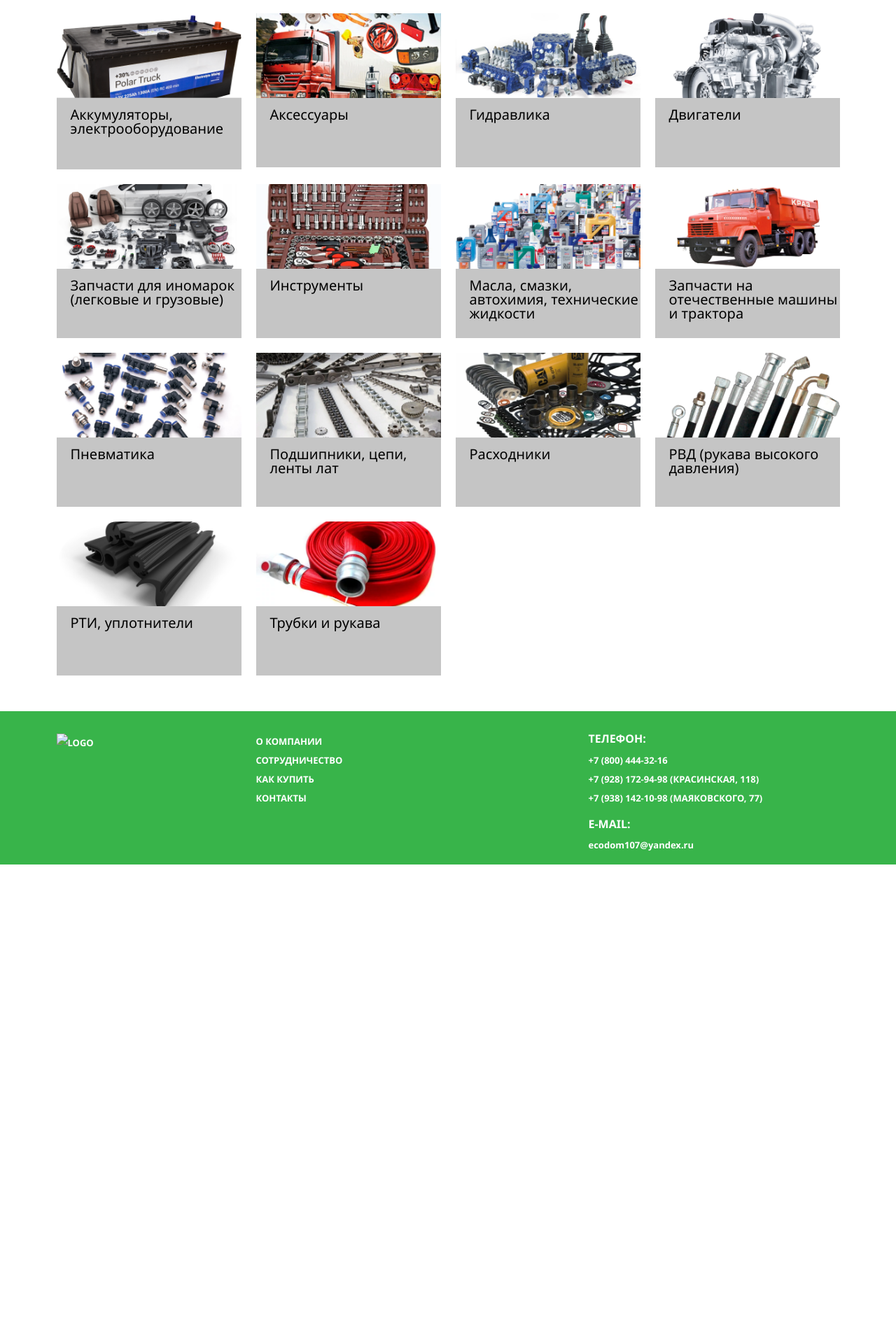
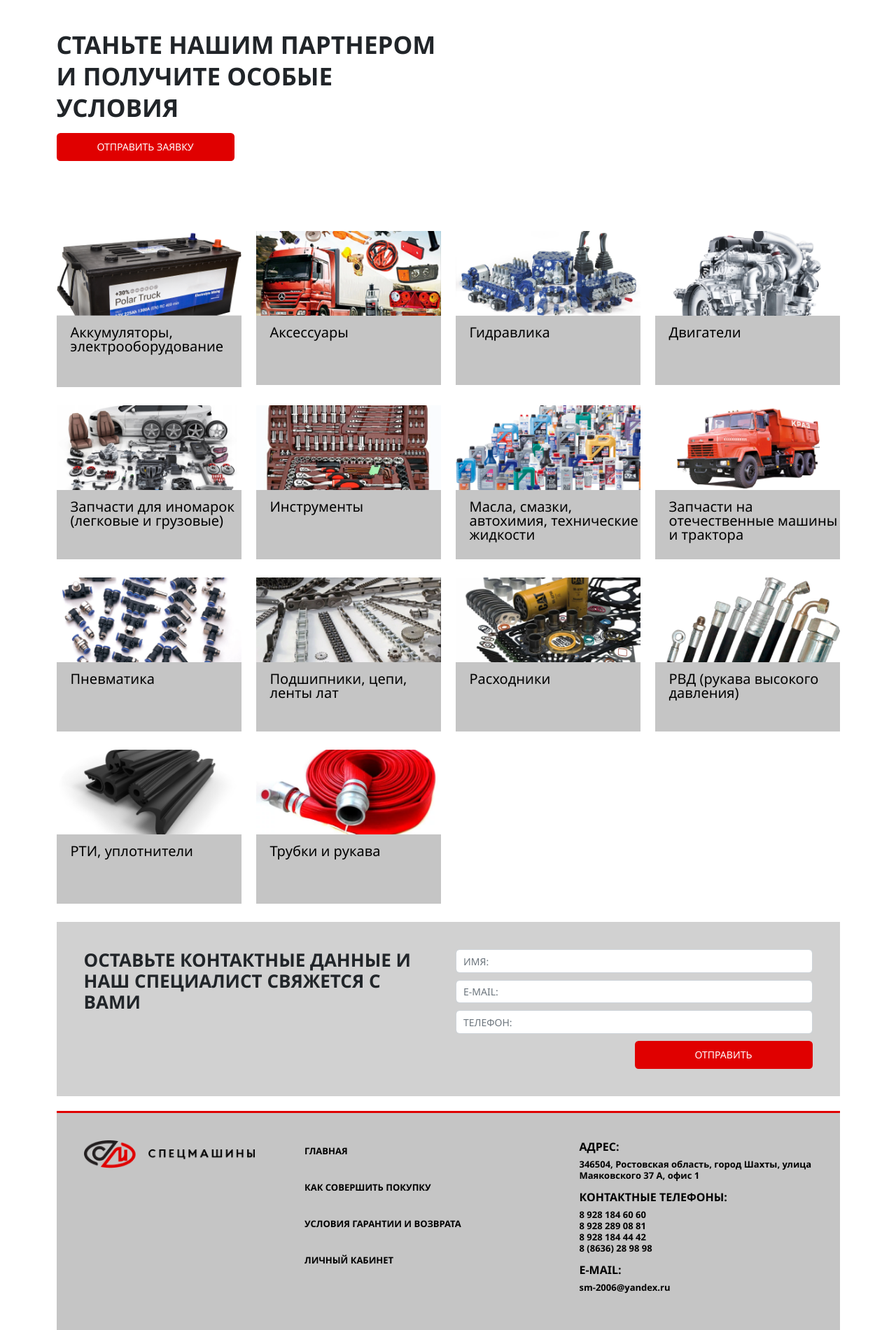
Before and after one commit to maxl85/speccar_html, a plain HTML site: page index.html in a window 1280 px wide. Shown: the part 150-2050 px from the top of the page at 70% size. Before the commit the page ends 1385 px from the top, so only its background shows below. Drawn offline with Linux system fonts and the light colour scheme.

Commit message:
done index.html

```diff
--- a/css/style.css
+++ b/css/style.css
@@ -1,3 +1,11 @@
+:root {
+  --main-color: #E00000;
+  --main-color-hover: #ae0000;
+  --gray: #C5C5C5;
+  --gray-lite: #D1D1D1;
+
+}
+
 html,
 body {
   /* font-family: 'Roboto', sans-serif; */
@@ -37,8 +45,8 @@ a {
 a:hover,
 a:focus {
   /* text-decoration: underline; */
-  /* text-decoration-color: #38B44A; */
-  color: #38B44A;
+  /* text-decoration-color: var(--main-color); */
+  color: var(--main-color-hover);
 }
 
 
@@ -51,7 +59,11 @@ a:focus {
 }
 
 #button-addon2:hover {
-  background: #38B44A;
+  background: var(--main-color);
+}
+
+#button-addon2:active {
+  background: var(--main-color-hover);
 }
 
 .header-tel {
@@ -82,25 +94,25 @@ a:focus {
 }
 
 .catalog-btn {
-  background: #38B44A;
+  background: var(--main-color);
   text-transform: uppercase;
   color: #fff;
   height: 40px;
-  /* width: 131.38px; */
+  width: 254px;
   border: none;
 
 }
 
 .catalog-btn:hover {
-  background: #30893d;
+  background: var(--main-color-hover);
 }
 
 .catalog-btn:active {
-  background-color: #30893d !important;
+  background-color: var(--main-color-hover) !important;
 }
 
 .burger-btn {
-  background: #38B44A;
+  background: var(--main-color);
 }
 
 .nav-bottom-ul {
@@ -114,7 +126,7 @@ a:focus {
 }
 
 .nav-bottom a:hover {
-  color: #38B44A;
+  color: var(--main-color);
 }
 
 .nav-bottom ul:last-of-type {
@@ -136,7 +148,7 @@ a:focus {
 }
 
 .cart-badge {
-  background: #38B44A;
+  background: var(--main-color);
   position: absolute;
   top: 0px;
   left: 0px;
@@ -155,7 +167,7 @@ a:focus {
 }
 
 .cart-btn-go {
-  background: #38B44A;
+  background: var(--main-color);
   text-transform: none;
   color: #fff !important;
   /* height: 40px; */
@@ -167,6 +179,34 @@ a:focus {
   text-decoration: none;
 }
 
+/* #navbarNavDropdown {
+  border-bottom: 1px solid #D9D9D9;
+} */
+
+#navbarNavDropdown a {
+  border-bottom: 3px solid #fff;
+}
+#navbarNavDropdown a:hover {
+  border-bottom: 3px solid var(--main-color);
+}
+
+/* ------------------- section0 ------------------- */
+.section0 {
+  margin-top: 40px;
+  margin-bottom: 100px;
+}
+
+.sec0-p {
+  font-style: normal;
+  font-weight: 700;
+  font-size: 35px;
+  line-height: 45px;
+  text-transform: uppercase;
+}
+
+
+
+
 /* ------------------- section1 ------------------- */
 
 /* .image:hover {
@@ -176,6 +216,11 @@ a:focus {
 
 .image {
   position: relative;
+  border-bottom :5px solid #fff;
+}
+
+.image:hover {
+  border-bottom :5px solid var(--main-color);
 }
 
 .section1 span {
@@ -183,18 +228,47 @@ a:focus {
   font-weight: 500;
 }
 
+/* ------------------- section2 ------------------- */
+.sec2-content {
+  padding: 39px;;
+  background-color: var(--gray-lite);
+}
+
+.sec2-content input {
+  margin-bottom: 10px;
+}
+
+.sec2-content button {
+  float: right;
+}
+
+.sec2-p {
+  font-style: normal;
+  font-weight: 700;
+  font-size: 26px;
+  line-height: 30px;
+  text-transform: uppercase;
+}
+
 
 /* ------------------- footer ------------------- */
 
 
-footer {
-  margin-top: 30px;
-  padding-top: 30px;
-  background-color: #38B44A;
+.footer-content {
+  margin-top: 21px;
+  padding: 39px;
+  background-color: var(--gray);
+  border-top:3px solid var(--main-color)
+}
+
+.footer-link {
+  /* line-height: 35px; */
+  margin-left: 50px;
+  margin-bottom: 36px;
 }
 
 footer a {
-  color: #fff;
+  color: #000;
   font-weight: 600;
   font-size: 13px;
   text-transform: uppercase;
@@ -202,18 +276,18 @@ footer a {
 
 footer a:hover,
 footer a:focus {
-  color: #000;
+  color: var(--main-color-hover);
 }
 
 footer li {
-  color: #fff;
+  color: #000;
   font-weight: 600;
   font-size: 13px;
-
+  line-height: 16px;
 }
 
 footer h5 {
-  color: #fff;
+  color: #000;
   font-weight: 700;
   font-size: 16px;
   text-transform: uppercase;
@@ -223,7 +297,7 @@ footer h5 {
 
 
 /* .cart-green-btn {
-    background-color: #38B44A;
+    background-color: var(--main-color);
     border: none;
 }
 
@@ -238,7 +312,7 @@ footer h5 {
 } */
 
 .btn-primary {
-  background-color: #38B44A;
+  background-color: var(--main-color);
   border: none;
 }
 
@@ -318,12 +392,12 @@ legend {
 /* ------------------- btn-toggle ------------------- */
 
 .list-group-item+.list-group-item.active {
-  background-color: #38B44A;
+  background-color: var(--main-color);
   border: none;
 }
 
 .list-group-item.active {
-  background-color: #38B44A;
+  background-color: var(--main-color);
   border: none;
 }
 
@@ -331,7 +405,7 @@ legend {
 .dropdown-item:active {
   color: white;
   text-decoration: none;
-  background-color: #38B44A;
+  background-color: var(--main-color);
 }
 
 /* .dropdown-toggle { outline: 0; } */
@@ -384,15 +458,34 @@ legend {
 
 /* ------------------- media ------------------- */
 @media (max-width: 576px) {
+  .sec0-p {
+    font-size: 16px;
+    line-height: 20px;
+  }
   .section1 span {
     top: 60%;
     left: 5%;
     font-size: calc(12px + (16 + 16 * 0.7) * ((100vw - 320px) / 1280));
     line-height: 120%;
   }
+  .sec2-p {
+    font-size: 16px;
+    line-height: 20px;
+  }
+
+  .footer-link {
+    margin-top: 30px;
+    margin-left: 0px;
+    margin-bottom: 36px;
+  }
 }
 
 @media (min-width: 576px) {
+  .sec0-p {
+    font-size: 20px;
+    line-height: 40px;
+  }
+
   .section1 span {
     top: 126px;
     left: 15px;
@@ -400,18 +493,45 @@ legend {
     line-height: 20px;
 
   }
+  .sec2-p {
+    font-size: 20px;
+    line-height: 25px;
+  }
+
+  .footer-link {
+    margin-top: 30px;
+    margin-left: 0px;
+    margin-bottom: 36px;
+  }
 }
 
 @media (min-width: 768px) {
+  .sec0-p {
+    font-size: 25px;
+    line-height: 45px;
+  }
+
   .section1 span {
     top: 80px;
     left: 5px;
     font-size: 13px;
     line-height: 14px;
   }
+
+  .sec2-p {
+    font-size: 26px;
+    line-height: 30px;
+  }
+
+  .footer-link {
+    margin-top: 0px;
+    margin-left: 50px;
+    margin-bottom: 36px;
+  }
 }
 
 @media (min-width: 992px) {
+
   .section1 span {
     top: 108px;
     left: 7px;
@@ -425,6 +545,11 @@ legend {
     width: 1140px;
   }
 
+  .sec0-p {
+    font-size: 35px;
+    line-height: 45px;
+  }
+
   .section1 span {
     top: 135px;
     left: 20px;
--- a/index.html
+++ b/index.html
@@ -96,6 +96,18 @@
     </header>
 
     <main class="main">
+      <div class="section0">
+        <div class="container">
+          <div class="row">
+            <div class="col-12 col-sm-6">
+              <p class="sec0-p">
+                Станьте НАШИМ ПАРТНЕРОМ И Получите ОСОБЫЕ УСЛОВИЯ
+              </p>
+              <button class="btn btn-secondary catalog-btn">отправить заявку</button>
+            </div>
+          </div>
+        </div>
+      </div>
       <section class="mt-lg-4 section1">
         <div class="container">
           <div class="row">
@@ -215,35 +227,62 @@
         </div>
       </section>
 
+      <div class="section2">
+        <div class="container">
+          <div class="sec2-content">
+            <div class="row">
+              <div class="col-12 col-md-6">
+                <p class="sec2-p">
+                  Оставьте контактные данные и наш специалист свяжется с вами
+                </p>
+              </div>
+              <div class="col-12 col-md-6">
+                <input type="text" class="form-control" placeholder="ИМЯ:" />
+                <input type="text" class="form-control" placeholder="E-MAIL:" />
+                <input type="text" class="form-control" placeholder="ТЕЛЕФОН:" />
+                <button class="btn btn-secondary catalog-btn">отправить</button>
+              </div>
+            </div>
+          </div>
+        </div>
+      </div>
+
     </main>
 
     <footer>
       <div class="container">
+        <div class="footer-content">
           <div class="row">
             <div class="col-md-3">
-            <a href="/"> <img src="img/logo_footer.png" title="Ваш магазин" alt="logo"></a>
+              <a href="/"> <img src="img/logo.png" title="Спецмашины" alt="logo"></a>
             </div>
 
             <div class="col-md-5">
-            <ul class="list-unstyled">
-              <li><a href="#">О компании</a></li>
-              <li><a href="#">сотрудничество</a></li>
-              <li><a href="#">как купить</a></li>
-              <li><a href="#">Контакты</a></li>
+              <ul class="list-unstyled mt-2">
+                <li class="footer-link"><a href="#">Главная</a></li>
+                <li class="footer-link"><a href="#">как совершить покупку</a></li>
+                <li class="footer-link"><a href="#">Условия гарантии и возврата</a></li>
+                <li class="footer-link"><a href="#">личный кабинет</a></li>
               </ul>
             </div>
 
             <div class="col-md-4">
-            <h5>Телефон:</h5>
+              <h5>Адрес:</h5>
               <ul class="list-unstyled">
-              <li><a href="tel:+78004443216">+7 (800) 444-32-16</a></li>
-              <li><a href="tel:+79281729498">+7 (928) 172-94-98 (Красинская, 118)</a></li>
-              <li><a href="tel:+79381421098">+7 (938) 142-10-98 (Маяковского, 77)</a></li>
+                <li><p>346504, Ростовская область, город Шахты, улица Маяковского 37 А, офис 1</p></li>
+              </ul>
+              <h5>Контактные телефоны:</h5>
+              <ul class="list-unstyled">
+                <li><a href="tel:+79281846060">8 928 184 60 60</a></li>
+                <li><a href="tel:+79282890881">8 928 289 08 81</a></li>
+                <li><a href="tel:+79281844442">8 928 184 44 42</a></li>
+                <li><a href="tel:88636289898">8 (8636) 28 98 98</a></li>
               </ul>
               <h5>E-mail:</h5>
               <ul class="list-unstyled">
-              <li><a class="text-lowercase" href="mailto:ecodom107@yandex.ru">ecodom107@yandex.ru</a></li>
+                <li><a class="text-lowercase" href="mailto:sm-2006@yandex.ru">sm-2006@yandex.ru</a></li>
               </ul>
+            </div>
           </div>
         </div>
       </div>
```
Lines whose indentation alone changed are shown as unchanged.
